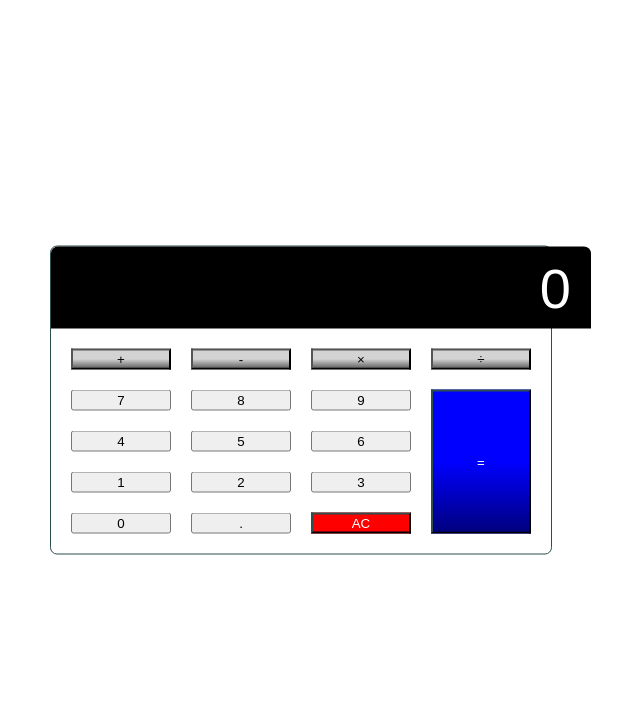
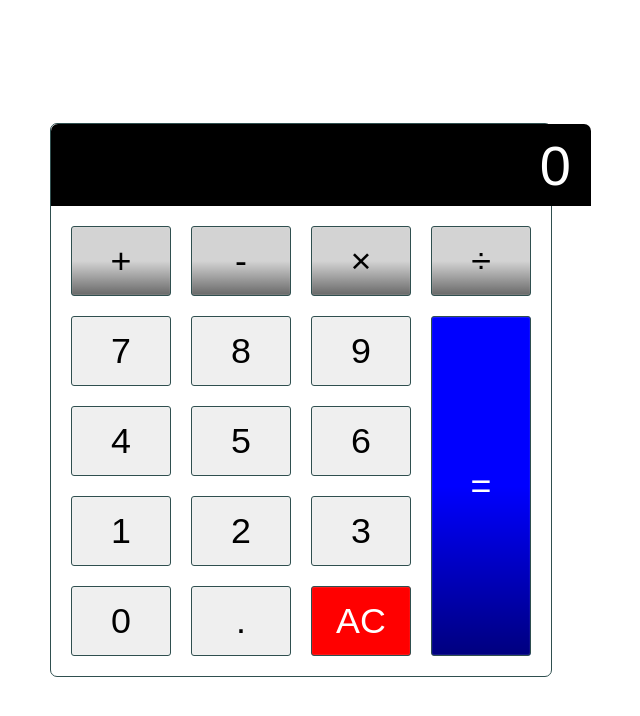
Before and after one commit to PZagorcheff/Calculator_WebApp, a plain HTML site: page src/index.html in a window 1280 px wide. Shown: the whole page, without its empty margins (339-979 px from the left). Drawn offline with Linux system fonts and the light colour scheme.

Commit message:
Update style.css
- Add CSS to buttons

```diff
--- a/src/src/CSS/styles.css
+++ b/src/src/CSS/styles.css
@@ -51,3 +51,19 @@ html {
     color: #fff;
     height: 100%;
     grid-area: 2 / 4 / 6 /5;
+}
+
+button {
+    height: 70px;
+    border-radius: 3px;
+    border: 1px solid darkslategray;
+    background-color: transperant;
+    font-size: 3.2rem;
+    color: black;
+    background-image: linear-gradient(to bottom, transperant, transperant 50%, rgba(0, 0, 0, 0.6));
+    text-shadow: 0 1px rgba (255, 255, 255, .4);
+    box-shadow: inset 0 0 0 1px rgba(255, 255, 255, .05),
+                inset 0 1px 0 0 rgba(255, 255, 255, .05),
+                inset 0 -1px 0 0 rgba(255, 255, 255, .05),
+                      0 1px 0 0 rgba(255, 255, 255, .05);
+}
```
